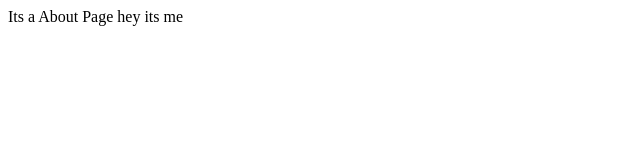
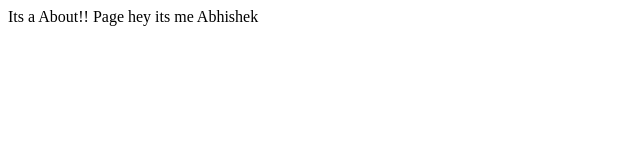
Before and after one commit to abhisheksingh-web/github_learn, a plain HTML site: page about.html in a window 1280 px wide. Shown: the whole page, without its empty margins (0-640 px from the left). Drawn offline with Linux system fonts and the light colour scheme.

Commit message:
Added name

```diff
--- a/about.html
+++ b/about.html
@@ -6,7 +6,7 @@
     <title>About</title>
 </head>
 <body>
-    Its a About Page
-    hey its me
+    Its a About!! Page
+    hey its me Abhishek
 </body>
 </html>
```
